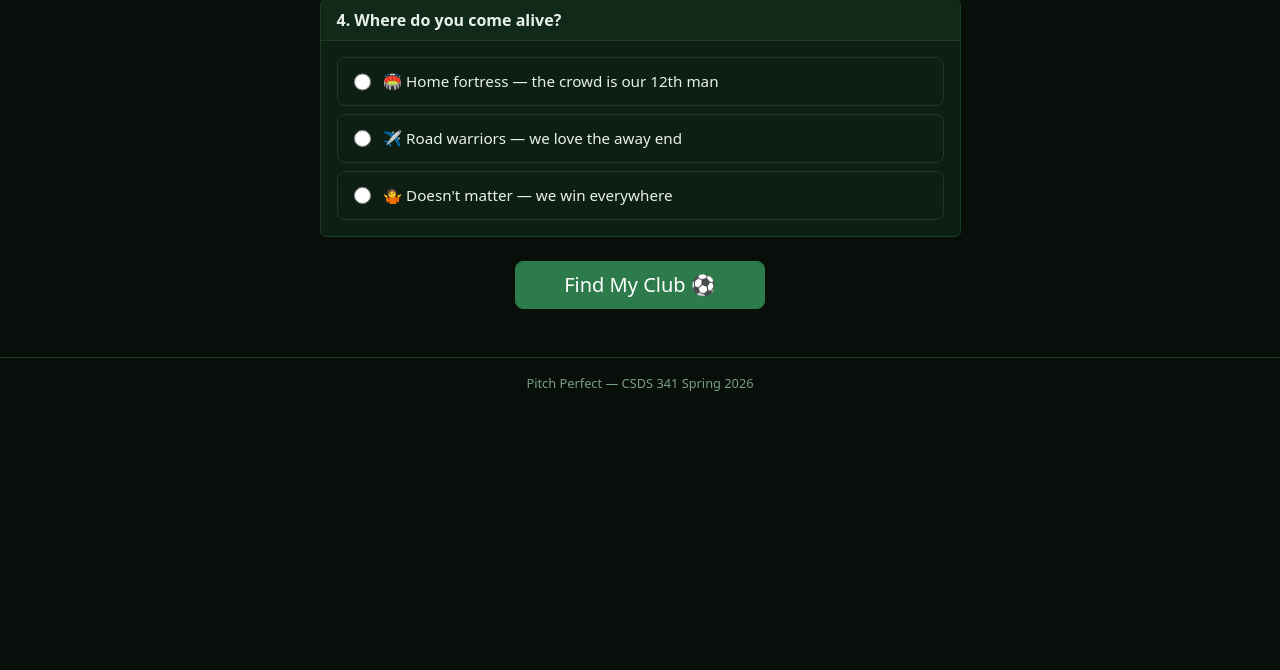
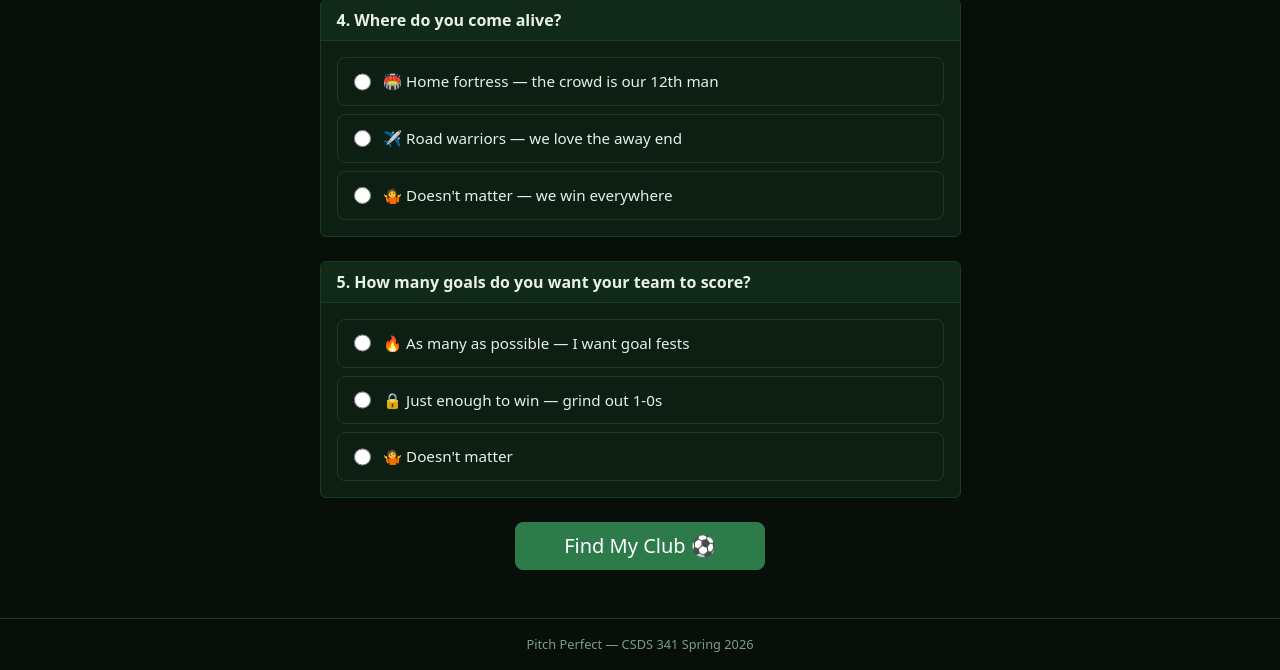
Before and after one commit to zeynepbastas/pitch-perfect, a Flask app: page /quiz in a window 1280 px wide. Shown: the part 1051-1721 px from the top of the page. Before the commit the page ends 1442 px from the top, so only its background shows below. Run offline with Flask 3, Linux system fonts and the light colour scheme.

Commit message:
Tune quiz scoring weights for better club matching
Rebalance style/size/efficiency weights and blend goals scored into
the defensive style metric for more accurate club matching.

```diff
--- a/app.py
+++ b/app.py
@@ -372,10 +372,11 @@ def quiz():
 
 @app.route('/quiz/result', methods=['POST'])
 def quiz_result():
-    style     = request.form.get('style', 'balanced')
-    size      = request.form.get('size', 'giant')
-    league    = request.form.get('league', 'any')
-    home_pref = request.form.get('home_pref', 'any')
+    style      = request.form.get('style', 'balanced')
+    size       = request.form.get('size', 'giant')
+    league     = request.form.get('league', 'any')
+    home_pref  = request.form.get('home_pref', 'any')
+    efficiency = request.form.get('efficiency', 'any')
 
     conn = db()
     clubs = conn.execute("""
@@ -414,17 +415,18 @@ def quiz_result():
     # Compute per-club stats
     def stats(c):
         tg = c['total_games'] or 1
+        gf = c['total_gf'] or 0
         return {
-            'gf_pg': c['total_gf'] / tg,
-            'ga_pg': c['total_ga'] / tg,
-            'wr':    c['total_wins'] / tg,
-            'hwr':   c['home_wins'] / (c['home_games'] or 1),
-            'awr':   c['away_wins'] / (c['away_games'] or 1),
+            'gf_pg':  gf / tg,
+            'ga_pg':  c['total_ga'] / tg,
+            'wr':     c['total_wins'] / tg,
+            'hwr':    c['home_wins'] / (c['home_games'] or 1),
+            'awr':    c['away_wins'] / (c['away_games'] or 1),
+            'wpg':    c['total_wins'] / (gf + 0.1),  # wins per goal = clinical
         }
 
     all_stats = [stats(c) for c in clubs]
 
-    # Normalize each metric to [0,1] across all clubs in the filtered set
     def norm(vals):
         lo, hi = min(vals), max(vals)
         return [(v - lo) / (hi - lo + 1e-9) for v in vals]
@@ -434,19 +436,23 @@ def quiz_result():
     hwr_n  = norm([s['hwr']   for s in all_stats])
     awr_n  = norm([s['awr']   for s in all_stats])
     wins_n = norm([c['Number_Of_Wins'] or 0 for c in clubs])
+    wpg_n  = norm([s['wpg']   for s in all_stats])
 
     scored = []
     for i, c in enumerate(clubs):
         score = 0
-        if style == 'attack':    score += gf_n[i]                      * 30
-        elif style == 'defense': score += (1 - ga_n[i])                * 30
-        else:                    score += (gf_n[i] + (1 - ga_n[i]))    * 15
+        if style == 'attack':       score += gf_n[i]                           * 25
+        elif style == 'defense':    score += (1-ga_n[i])*12 + (1-gf_n[i])*13
+        else:                       score += (gf_n[i]+(1-ga_n[i]))            * 12
 
-        if size == 'giant':      score += wins_n[i]                    * 50
-        elif size == 'underdog': score += (1 - wins_n[i])              * 50
+        if size == 'giant':         score += wins_n[i]                 * 38
+        elif size == 'underdog':    score += (1 - wins_n[i])           * 38
 
-        if home_pref == 'home':  score += hwr_n[i]                     * 20
-        elif home_pref == 'away':score += awr_n[i]                     * 20
+        if home_pref == 'home':     score += hwr_n[i]                  * 10
+        elif home_pref == 'away':   score += awr_n[i]                  * 10
+
+        if efficiency == 'clinical':score += (1 - gf_n[i])             * 27
+        elif efficiency == 'flair': score += gf_n[i]                   * 27
 
         scored.append((score, dict(c)))
 
--- a/templates/quiz.html
+++ b/templates/quiz.html
@@ -81,6 +81,25 @@
     </div>
   </div>
 
+  <!-- Q5 -->
+  <div class="card mb-4">
+    <div class="card-header">5. How many goals do you want your team to score?</div>
+    <div class="card-body d-flex flex-column gap-2">
+      <label class="quiz-option">
+        <input type="radio" name="efficiency" value="flair" required>
+        <span>🔥 As many as possible — I want goal fests</span>
+      </label>
+      <label class="quiz-option">
+        <input type="radio" name="efficiency" value="clinical">
+        <span>🔒 Just enough to win — grind out 1-0s</span>
+      </label>
+      <label class="quiz-option">
+        <input type="radio" name="efficiency" value="any">
+        <span>🤷 Doesn't matter</span>
+      </label>
+    </div>
+  </div>
+
   <div class="text-center">
     <button type="submit" class="btn btn-primary btn-lg px-5">Find My Club ⚽</button>
   </div>
```
